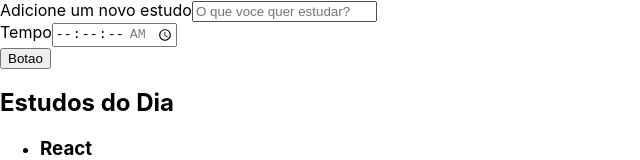
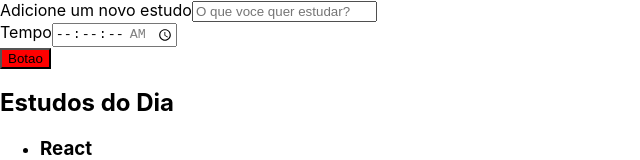
Before and after one commit to Paxxaglia/Passaglia-Studies-Projeto, a React (Create React App) app: page / in a window 1280 px wide. Shown: the top 160 px of the page, without its empty margins (0-640 px from the left). Built offline with nearby package versions, Linux system fonts and the light colour scheme; the HTML template or start-up script is replaced by a standard one.

Commit message:
entendendo como o CSS funciona com react

```diff
--- a/src/components/Botao/index.tsx
+++ b/src/components/Botao/index.tsx
@@ -2,8 +2,12 @@ import React from "react";
 
 class Botao extends React.Component {
     render() {
+        const estaAtivo = false;
+        const styles = {
+            backgroundColor: estaAtivo ? 'green' : 'red'
+        }
         return(
-            <button>
+            <button style={styles}>
                 Botao
             </button>
         )
```
